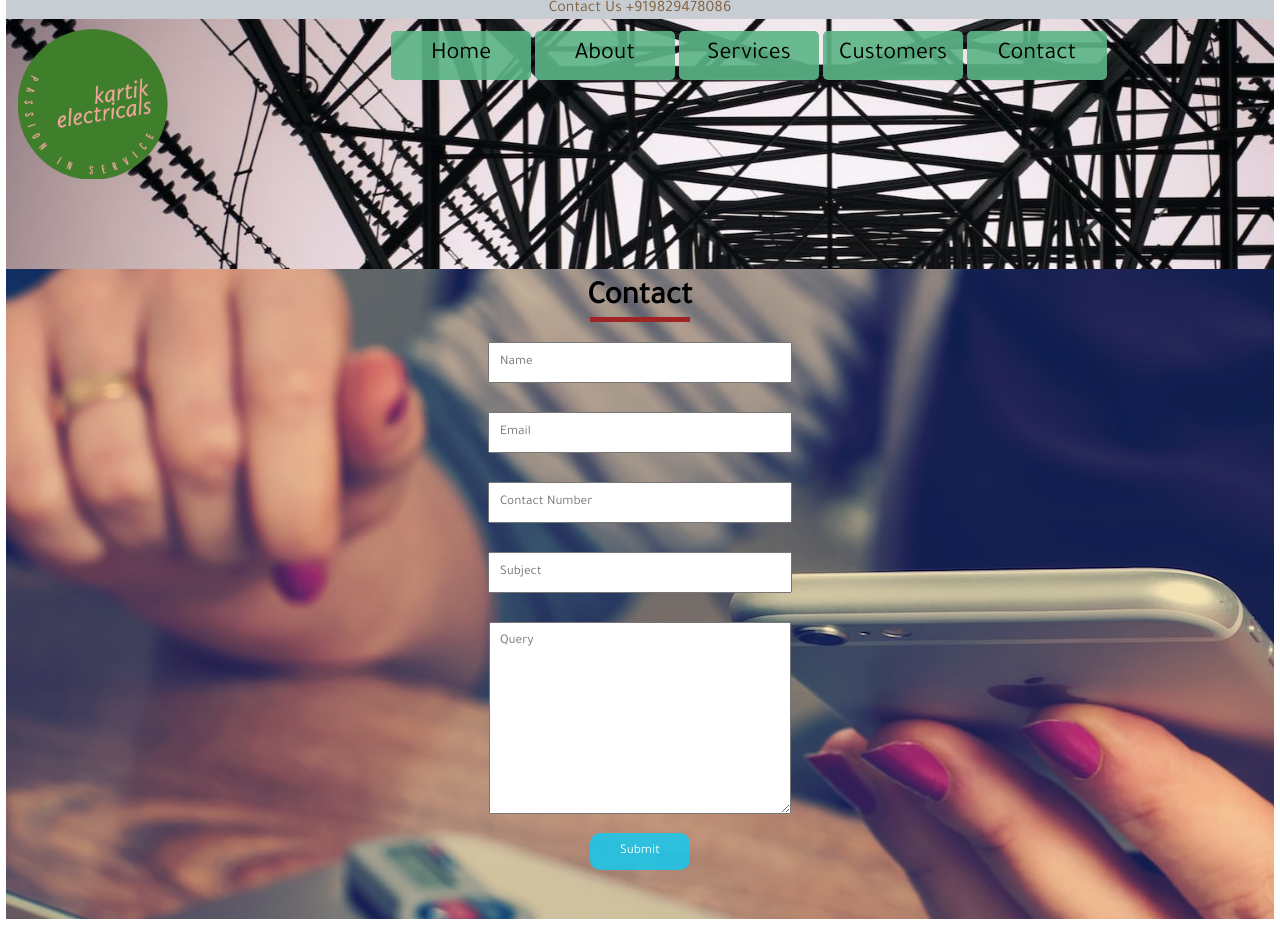
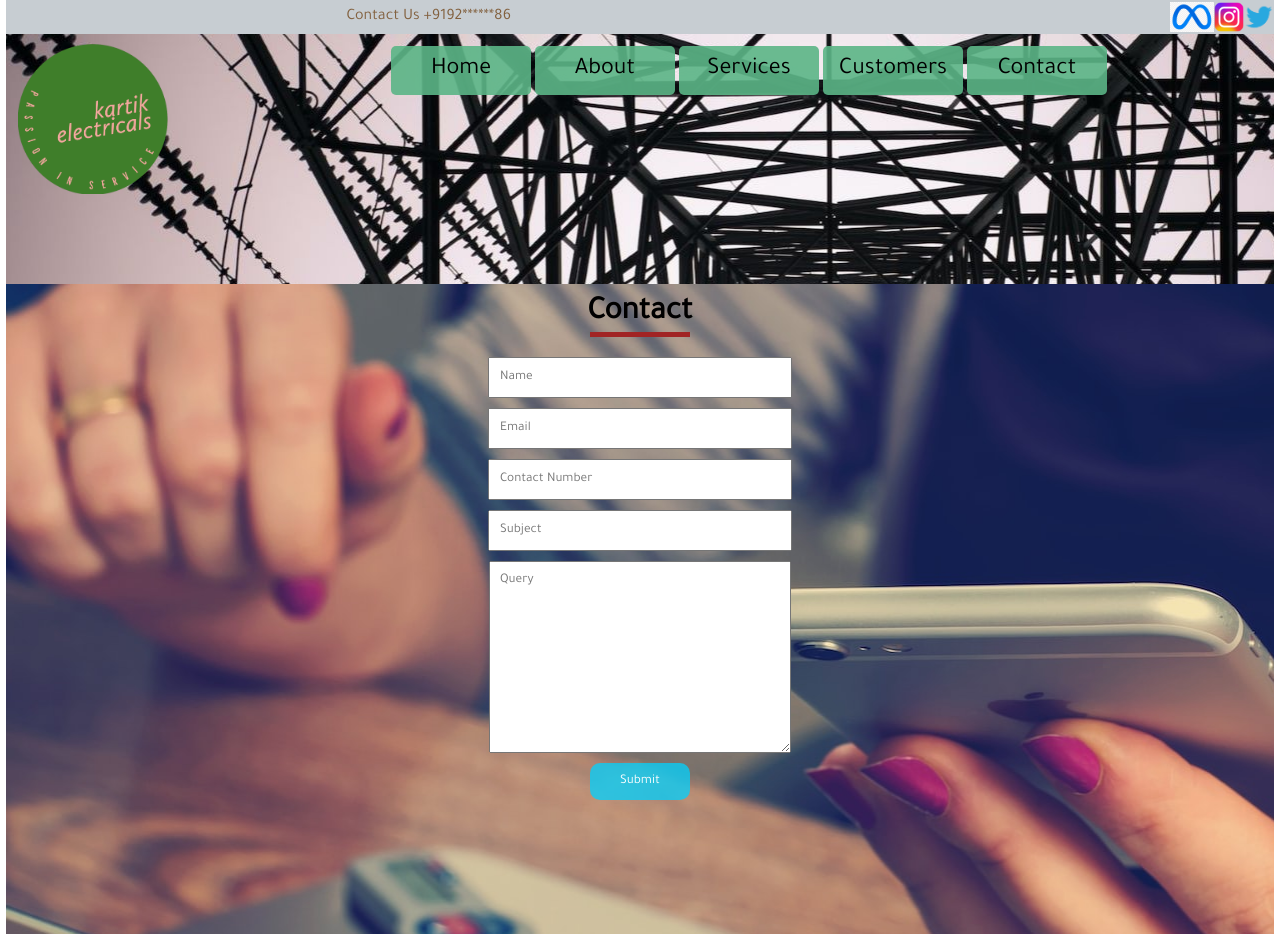
Before and after one commit to SKJDINDOLI/kartikElectricals, a plain HTML site: page contact.html in a window 1280 px wide. Shown: the top 934 px of the page. Drawn offline with Linux system fonts and the light colour scheme.

Commit message:
add social icons

```diff
--- a/contact.html
+++ b/contact.html
@@ -11,13 +11,13 @@
     <header>
         <div class="contactBar">
             <div class="mobileBar">
-                Contact Us  +919829478086
+                Contact Us  +9192******86
             </div>
-            <!-- <div class="socialMedia">
-                <img src="" alt="meta">
-                <img src="" alt="instagram">
-                <img src="" alt="twitter">
-            </div> -->
+            <div class="socialMedia">
+                <img src="img/meta.png" alt="meta">
+                <img src="img/instagram.png" alt="instagram">
+                <img src="img/twitter.png" alt="twitter">
+            </div>
         </div>
         <div class="navigation">
             <div class="logo">
@@ -65,11 +65,11 @@
             <h1>Contact <hr></h1>
             <!-- <img src="img/contact.jpg" alt=""> -->
             <form action="#" method="post">
-                <input type="text" name="name" class="input" placeholder="Name"><br>
-                <input type="email" name="email" class="input" placeholder="Email"><br>
-                <input type="tel" name="tel" class="input" placeholder="Contact Number"><br>
-                <input type="text" name="subject" class="input" placeholder="Subject"><br>
-                <textarea name="query"  cols="30" rows="10" placeholder="Query" class="input"></textarea><br>
+                <input type="text" name="name" class="input" placeholder="Name">
+                <input type="email" name="email" class="input" placeholder="Email">
+                <input type="tel" name="tel" class="input" placeholder="Contact Number">
+                <input type="text" name="subject" class="input" placeholder="Subject">
+                <textarea name="query"  cols="30" rows="10" placeholder="Query" class="input"></textarea>
                 <input type="button" name="btn" class="btn" value="Submit"><br>
             </form>
         </div>
--- a/style.css
+++ b/style.css
@@ -4,19 +4,15 @@
     padding: 0;
     font-family: 'Tajawal', sans-serif;
 }
-
 h1{
     text-align: center;
     align-items: center;
     padding: 10px 0;
-    /* color: rgb(32, 32, 153); */
-    /* background-color: rgba(234, 210, 234, .75); */
 }
 hr{
     width: 100px;
     margin: auto;
     border: none;
-    /* border: 3px solid rgb(161, 36, 36); */
     height: 5px;
     background-color:rgb(161, 36, 36) ;
 }
@@ -30,15 +26,12 @@ h2{
     text-align: center;
     width: 300px;
     margin:10px auto;
-    /* background-color: rgba(234, 210, 234, .75); */
 }
-
 .contactBar{
     width:99vw;
     display: flex;
     background:rgba(34,56,78,.25);
     margin: auto;
-
 }
 .mobileBar{
     width: 100%;
@@ -46,8 +39,7 @@ h2{
     text-align: center;
     animation: changeColor 2s ease-in 0s infinite;
 }
-
-/* .socialMedia{
+.socialMedia{
     display: flex;
     width:50%;
     justify-content: right;
@@ -55,13 +47,12 @@ h2{
 }
 .socialMedia img{
     height: 30px;
-    padding:10px;
+    padding:2px 0;
     cursor: pointer;
-} */
+}
 .navigation{
     width:99vw;
     height: 240px;
-    /* margin:20px auto; */
     display: flex;
     flex-wrap: wrap;
     text-align: center;
@@ -75,7 +66,6 @@ h2{
     width:29vw;
     text-align: left;
     padding-left: 10px;
-    /* border: 1px solid red; */
 }
 .logo img {
     height: 150px;
@@ -94,11 +84,9 @@ h2{
     display: flex;
     flex-wrap: wrap;
     list-style: none;
-
 }
 .nav nav ul a{
     text-decoration: none;
-
 }
 .nav nav ul  li{
     width:140px;
@@ -109,7 +97,6 @@ h2{
     background-color:  rgba(91,181,135,.9);
     padding: 10px 0;
     margin: 2px;
-
     border-radius: 5px;
 }
 .nav nav ul li:hover{
@@ -125,7 +112,6 @@ h2{
     display: none;
     list-style: none;
     flex-direction: column;
-
 }
 .nav nav ul li .subMenu li{
     margin: 0;
@@ -148,7 +134,6 @@ h2{
     align-items: center;
     width: 300px;
     margin: auto;
-
 }
 .contact .input{
     width:280px;
@@ -165,6 +150,7 @@ h2{
     outline: none;
     background-color: rgba(0,210,255,.75);
     padding:10px 0;
+    margin-top: 10px;
     color: white;
     cursor: pointer;
 }
@@ -173,18 +159,15 @@ h2{
     border: 2px solid rgba(0,210,255,.75);
     color: rgb(124, 98, 98);
 }
-
 footer{
     width: 99vw;
     margin: 20px auto 0 auto;
     background-image: url("img/tower.jpg");
-
 }
 footer >div{
     display: flex;
     flex-wrap: wrap;
     background: rgba(0,0,255,.75);
-
 }
 footer div>div{
     width:30%;
@@ -192,7 +175,6 @@ footer div>div{
     min-width: 200px;
     padding-left:20px;
     text-align: center;
-
 }
 footer div address{
     color: aliceblue;
@@ -215,11 +197,9 @@ footer div ul li{
     color:aliceblue;
     border-radius: 3px;
     background-color: rgba(255,0,0,.25);
-
 }
 footer div ul li:hover{
     background-color: rgba(0,0,0,1);
-
 }
 footer .copy{
     font-size: large;
@@ -234,7 +214,6 @@ footer .copy{
     width:99vw;
     margin: auto;
 }
-
 .customers .customersDisplay{
     width: 80vw;
     display: flex;
@@ -277,7 +256,6 @@ footer .copy{
      text-align: center;
     align-items: center;
     justify-content: center;
-
 }
 .pagination{
     border:1px solid gray;
@@ -287,7 +265,6 @@ footer .copy{
     flex-direction: column;
     align-items: center;
     text-align: center;
-
 }
 #customerCard1{
     display: block;
@@ -318,21 +295,17 @@ footer .copy{
     margin:0 5px;
 }
 .btn:hover{
-
     background-color:  white;
     color: crimson;
     border-color: crimson;
-
 }
 .btnActive{
     transition:background-color .5s ease-in;
     background-color:  white;
     color: crimson;
     border-color: crimson;
-
 }
 .customers .customersReview .customerCard{
-
     width: 300px;
     box-shadow: 5px 5px 10px rgba(0,0,255,.50);
     text-align: center;
@@ -341,15 +314,10 @@ footer .copy{
     margin:10px auto;
     position:relative;
     padding:10px;
-
-
 }
-
-
 .customerCard .customerImg{
     width: 100px;
     height:100px;
-    /* border:1px solid green; */
     border-radius: 50px;
     margin: auto;
     overflow: hidden;
@@ -357,29 +325,21 @@ footer .copy{
 .customerCard .customerImg img{
     width: 100px;
     height:110px;
-
-    /* border:1px solid green;
-    border-radius: 50px;
-    margin: auto;   */
 }
 .customerCard .customerName{
     width: 250px;
     padding-top:5px;
-
     margin: auto;
     font-size: 1.5rem;
 }
 .customerCard .customerDes{
     width: 250px;
     padding-top:5px;
-
     margin: auto;
-
 }
 .customerCard .customerComp{
     width: 250px;
     padding-top:5px;
-
     margin: auto;
 }
 .customerCard .review{
@@ -398,19 +358,14 @@ footer .copy{
  .ser_subMenu .Container{
     width:80vw;
     margin: auto;
-
-
  }
  .ser_subMenu .Container table{
     text-align: left;
     width: 300px;
-    /* border: 1px solid red; */
     margin:10px auto;
  }
  .ser_subMenu .Container table tr th, td{
     padding: 10px ;
-    /* border: 1px solid red; */
-    /* text-align: center; */
  }
  .contFix{
     margin-right: 20px;
@@ -426,7 +381,6 @@ footer .copy{
     text-align: center;
     justify-content: center;
     align-items: center;
-
  }
  .contFix  .contIcon{
     display: flex;
@@ -440,8 +394,6 @@ footer .copy{
     box-shadow: 5px 5px 8px rgba(0,0,255,.50);
     cursor: pointer;
     background-color: aqua;
-
-
  }
  .contFix  .contIcon:hover{
     border: 1px solid blueviolet;
@@ -494,7 +446,6 @@ footer .copy{
     font-size: 2rem;
  }
  .home .hContact .btn{
-
     padding: 10px;
     background: #9b51e0;
     color: white;
@@ -503,7 +454,6 @@ footer .copy{
     border: none;
     outline: none;
     border-radius: 5px;
-
  }
  .home .hContact .btn:hover{
     background: white;
@@ -521,12 +471,10 @@ footer .copy{
     0%{
         width: 50px;
         height: 50px;
-
     }
     100%{
         width: 60px;
         height: 60px;
-
     }
 }
 @media (max-width: 1040px) {
@@ -560,7 +508,6 @@ footer .copy{
         flex-direction: column;
         margin: auto;
      }
-
 }
 @media (max-width: 740px){
     .navigation{
@@ -601,19 +548,13 @@ footer .copy{
     }
     .homeMain >p> b{
         font-size: 3rem;
-
      }
-
      .home .hContent{
         width: 95%;;
         padding:0 2.5%;
-
      }
      .home .hContact{
         width: 95%;
         padding: 10px 2.5%;
-
      }
-
-
 }
```
Also changed, not shown: about.html (+7 -7 lines), autocad.html (+7 -7 lines), customers.html (+6 -6 lines), houseWiring.html (+7 -7 lines), index.html (+6 -6 lines), nav.html (+6 -6 lines), panelWiring.html (+5 -5 lines), img/instagram.png (added), img/meta.png (added), img/twitter.png (added).
